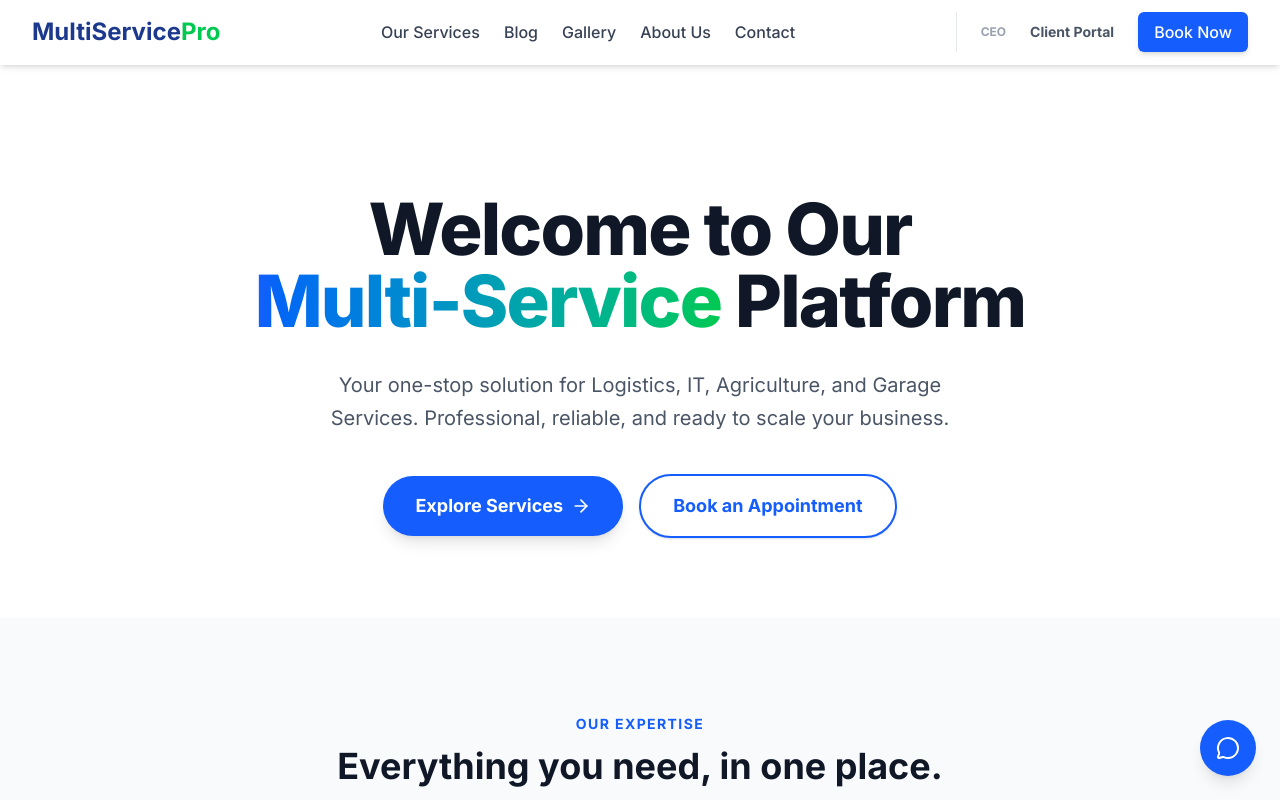
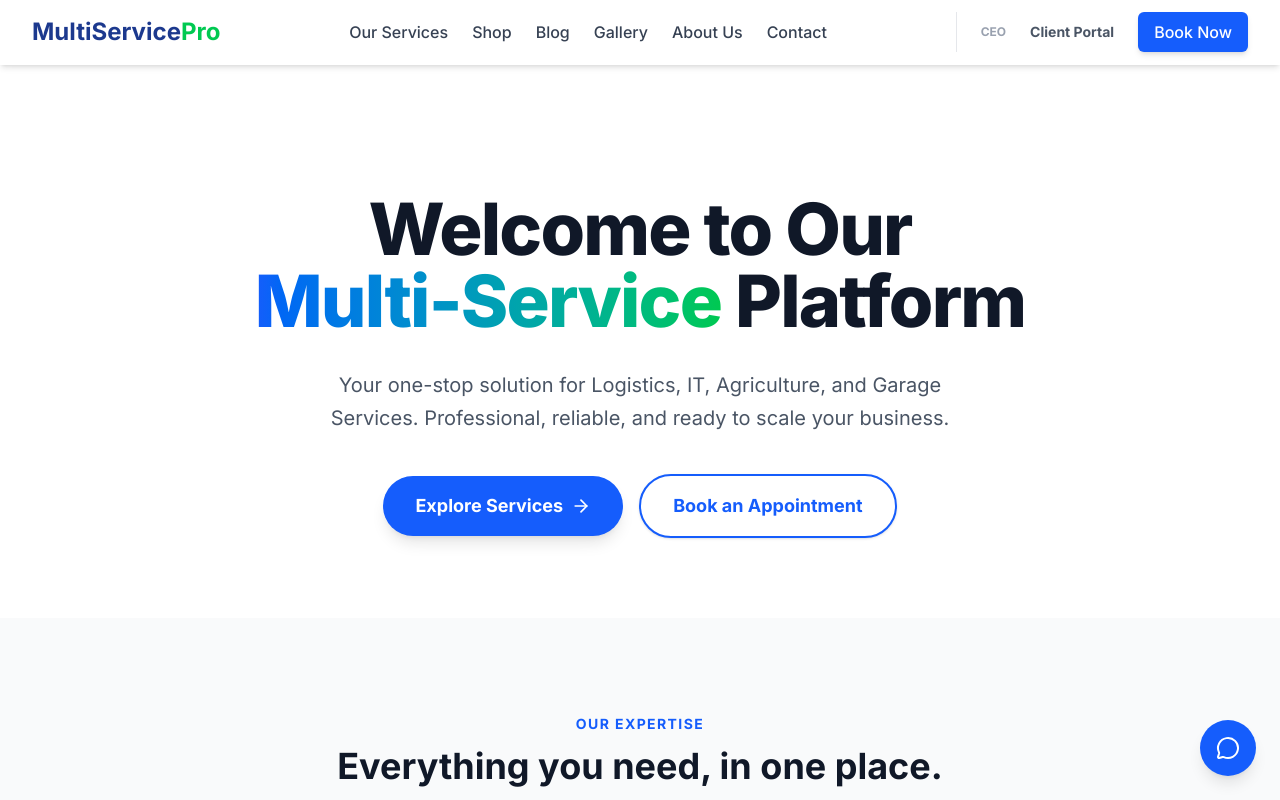
Before and after one commit to jemmziray-tech/multiservicepro, a Next.js app: page / in a window 1280 px wide. Shown: the top 800 px of the page. Built offline with nearby package versions, Linux system fonts and the light colour scheme.

Commit message:
Fix: Added Shop link to desktop and mobile navigation menus

```diff
--- a/app/components/Navbar.tsx
+++ b/app/components/Navbar.tsx
@@ -24,6 +24,7 @@ export default function Navbar() {
           {/* Main Menu (Desktop Only) */}
           <div className="hidden md:flex space-x-6">
             <Link href="/services" className="text-gray-700 dark:text-gray-300 hover:text-blue-600 dark:hover:text-blue-400 font-medium transition">Our Services</Link>
+            <Link href="/shop" className="text-gray-700 dark:text-gray-300 hover:text-blue-600 dark:hover:text-blue-400 font-medium transition">Shop</Link>
             <Link href="/blog" className="text-gray-700 dark:text-gray-300 hover:text-blue-600 dark:hover:text-blue-400 font-medium transition">Blog</Link>
             <Link href="/gallery" className="text-gray-700 dark:text-gray-300 hover:text-blue-600 dark:hover:text-blue-400 font-medium transition">Gallery</Link>
             <Link href="/about" className="text-gray-700 dark:text-gray-300 hover:text-blue-600 dark:hover:text-blue-400 font-medium transition">About Us</Link>
@@ -56,6 +57,7 @@ export default function Navbar() {
       {isOpen && (
         <div className="md:hidden bg-white dark:bg-gray-900 border-t border-gray-100 dark:border-gray-800 p-4 space-y-4 shadow-xl">
           <Link href="/services" onClick={toggleMenu} className="block text-gray-700 dark:text-gray-300 font-medium">Our Services</Link>
+          <Link href="/shop" onClick={toggleMenu} className="block text-gray-700 dark:text-gray-300 font-medium">Shop</Link>
           <Link href="/blog" onClick={toggleMenu} className="block text-gray-700 dark:text-gray-300 font-medium">Blog</Link>
           <Link href="/gallery" onClick={toggleMenu} className="block text-gray-700 dark:text-gray-300 font-medium">Gallery</Link>
           <Link href="/about" onClick={toggleMenu} className="block text-gray-700 dark:text-gray-300 font-medium">About Us</Link>
```
